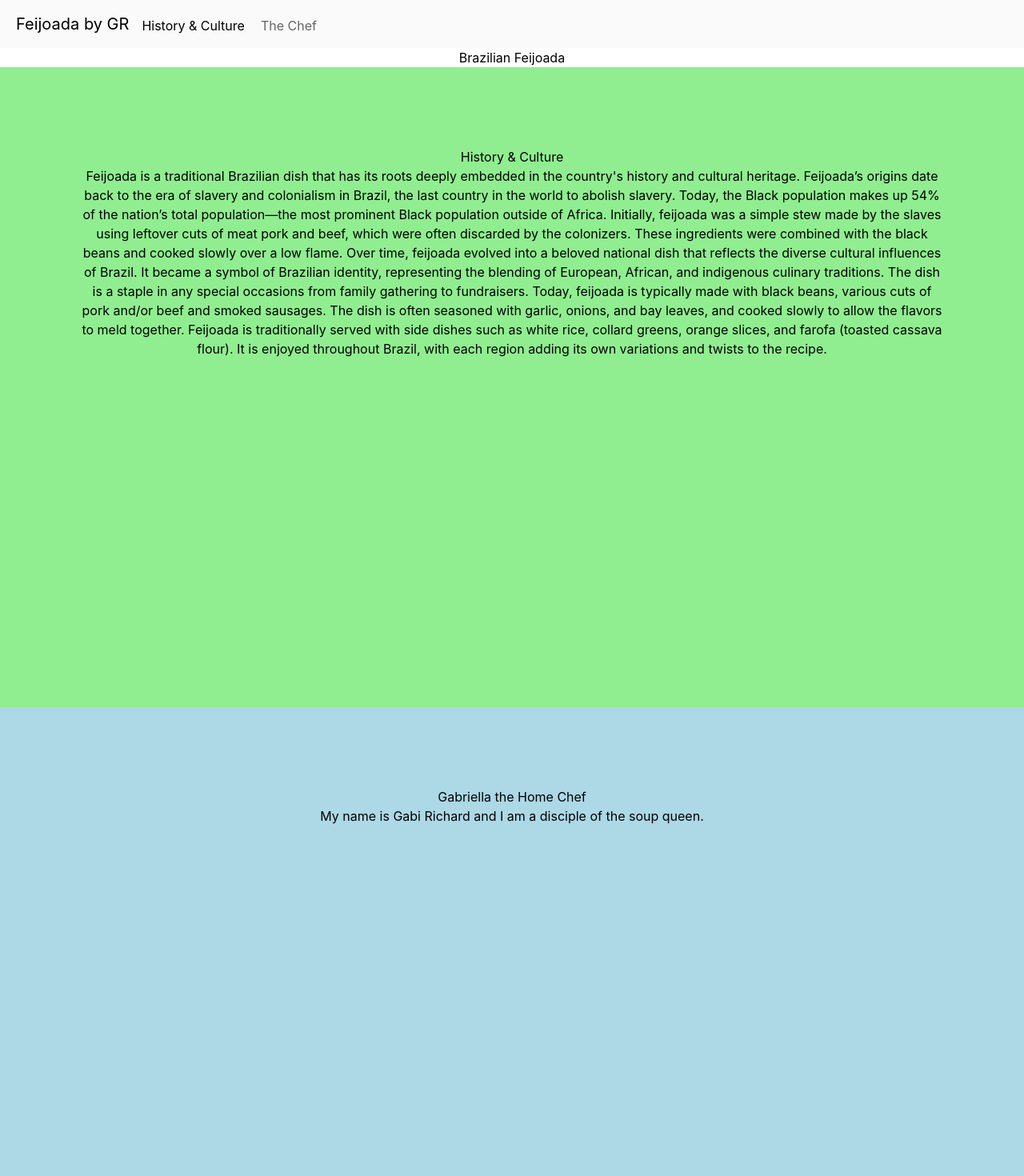
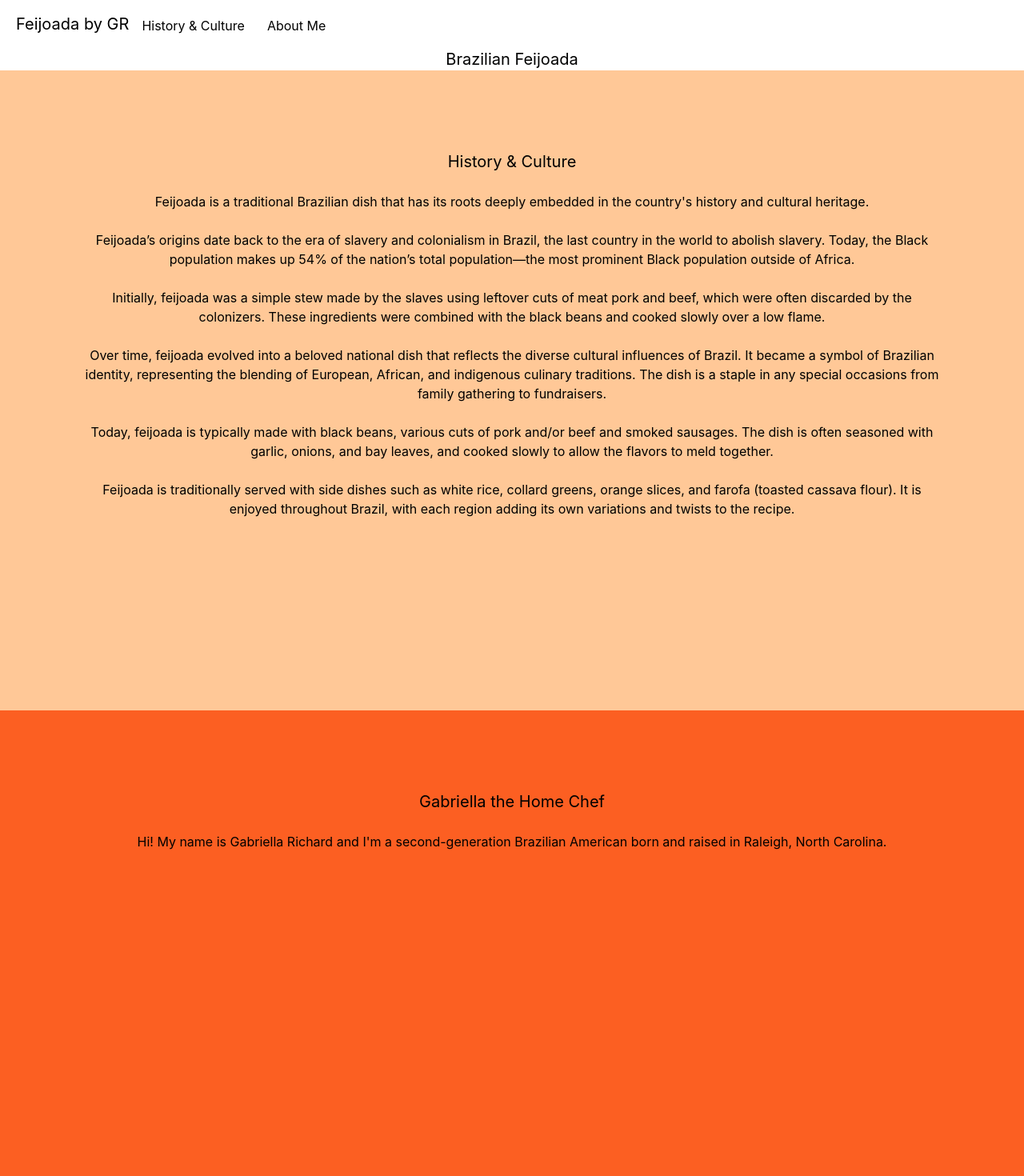
Before and after one commit to asamrodcky/bbl, a React (Create React App) app: page / in a window 1280 px wide. Shown: the top 1470 px of the page at 80% size. Built offline with nearby package versions, Linux system fonts and the light colour scheme.

Commit message:
edited formatting of sections and added back smooth-scroll

```diff
--- a/src/Components/AboutMe.jsx
+++ b/src/Components/AboutMe.jsx
@@ -3,9 +3,11 @@ import { Link, Element } from 'react-scroll';
 const AboutMe = () => {
     return (
         <Element name="aboutme">
-            <section style={{ height: '100vh', backgroundColor: 'lightblue', padding: "100px" }}>
-                <h1>Gabriella the Home Chef</h1>
-                <p>My name is Gabi Richard and I am a disciple of the soup queen.</p>
+            <section style={{ height: '100vh', backgroundColor: '#FC5F22', padding: "100px" }}>
+                <h1 class="text-xl">Gabriella the Home Chef</h1>
+                <br/>
+                <p>Hi! My name is Gabriella Richard and I'm a second-generation Brazilian American
+                    born and raised in Raleigh, North Carolina. </p>
             </section>
         </Element>
     )
--- a/src/Components/Head.jsx
+++ b/src/Components/Head.jsx
@@ -2,14 +2,9 @@ import { Link, Element } from 'react-scroll';
 
 const Head = () => {
     return (
-        <Element name="head">
-            <div className="flex flex-col py-20 text-9xl text-black bg-blue-100 max-md:text-4xl">
-                <div className="mt-80 w-full bg-zinc-300 min-h-[400px] max-md:mt-10 max-md:max-w-full" />
-                <div className="self-end mt-40 mr-40 max-md:mt-10 max-md:mr-2.5 max-md:max-w-full max-md:text-4xl">
-                    Brazilian Feijoada
-                </div>
-            </div>
-        </Element>
+        <div class="bg-sky-400 text-xl">
+            Brazilian Feijoada
+        </div>
     )
 }
 
--- a/src/Components/Navbar.jsx
+++ b/src/Components/Navbar.jsx
@@ -2,10 +2,10 @@ import { Link, Element } from 'react-scroll';
 
 function Navbar0() {
     return (
-        <nav class="shadow-dark-mild relative flex w-full flex-nowrap items-center justify-between bg-zinc-50 py-2 text-neutral-500 hover:text-neutral-700 focus:text-neutral-700 lg:flex-wrap lg:justify-start lg:py-4 dark:bg-neutral-700" data-twe-navbar-ref>
-            <div class="flex w-full flex-wrap items-center justify-between px-3">
+        <nav class="fixed top-0 w-full shadow-md items-center justify-between bg-transparent py-2 text-neutral-500 hover:text-neutral-700 focus:text-neutral-700 lg:flex-wrap lg:justify-start lg:py-4 dark:bg-transparent" data-twe-navbar-ref>
+            <div class="fixed top-0 w-full shadow-md flex w-full flex-wrap items-center justify-between px-3">
                 <div class="ms-2">
-                    <a class="text-xl text-black dark:text-white" href="#">Feijoada by GR</a>
+                    <a class="text-xl text-black dark:text-neutral-700" href="/">Feijoada by GR</a>
                 </div>
                 <button class="block border-0 bg-transparent px-2 text-black/50 hover:no-underline hover:shadow-none focus:no-underline focus:shadow-none focus:outline-none focus:ring-0 lg:hidden dark:text-neutral-200" type="button" data-twe-collapse-init data-twe-target="#navbarSupportedContent2" aria-controls="navbarSupportedContent2" aria-expanded="false" aria-label="Toggle navigation">
                     <span class="[&>svg]:w-7 [&>svg]:stroke-black/50 dark:[&>svg]:stroke-neutral-200">
@@ -18,15 +18,25 @@ function Navbar0() {
                 <div class="!visible mt-2 hidden flex-grow basis-[100%] items-center lg:mt-0 lg:!flex lg:basis-auto" id="navbarSupportedContent2" data-twe-collapse-item>
                     <ul class="list-style-none me-auto flex flex-col ps-0 lg:mt-1 lg:flex-row" data-twe-navbar-nav-ref>
                         <li class="my-4 ps-2 lg:my-0 lg:pe-1 lg:ps-2" data-twe-nav-item-ref>
-                            <a class="text-black lg:px-2 dark:text-white" aria-current="page" href="#" data-twe-nav-link-ref>History & Culture</a>
+                            <a class="text-black lg:px-2 dark:text-neutral-700" aria-current="page" href="#" data-twe-nav-link-ref>
+                                <Link to="aboutsoup" smooth={true} duration={500}>
+                                    History & Culture
+                                </Link>
+                            </a>
                         </li>
-                        <li class="mb-4 ps-2 lg:mb-0 lg:pe-1 lg:ps-0" data-twe-nav-item-ref>
-                            <a class="p-0 text-black/60 transition duration-200 hover:text-black/80 hover:ease-in-out focus:text-black/80 active:text-black/80 motion-reduce:transition-none lg:px-2 dark:text-white/60 dark:hover:text-white/80 dark:focus:text-white/80 dark:active:text-white/80" href="#" data-twe-nav-link-ref>The Chef</a>
+                        <li class="my-4 ps-2 lg:my-0 lg:pe-1 lg:ps-2" data-twe-nav-item-ref>
+                            <a class="text-black lg:px-2 dark:text-neutral-700" aria-current="page" href="#" data-twe-nav-link-ref>
+                                <Link to="aboutme" smooth={true} duration={500}>
+                                    About Me
+                                </Link>
+                            </a>
                         </li>
                     </ul>
                 </div>
             </div>
         </nav>
+
+
 
         // <Navbar sticky="top" expand="lg" className="bg-body-tertiary">
         //     <Container>
@@ -35,14 +45,10 @@ function Navbar0() {
         //         <Navbar.Collapse id="basic-navbar-nav">
         //             <Nav className="mx-auto">
         //                 <Nav.Link>
-        //                     <Link to="aboutsoup" smooth={true} duration={500}>
-        //                         History & Culture
-        //                     </Link>
+
         //                 </Nav.Link>
         //                 <Nav.Link>
-        //                     <Link to="aboutme" smooth={true} duration={500}>
-        //                         About Me
-        //                     </Link>
+
         //                 </Nav.Link>
         //             </Nav>
         //         </Navbar.Collapse>
--- a/src/Components/Soup.jsx
+++ b/src/Components/Soup.jsx
@@ -3,29 +3,40 @@ import { Link, Element } from 'react-scroll';
 const Soup = () => {
     return (
         <Element name="aboutsoup">
-            <section style={{ height: '100vh', backgroundColor: 'lightgreen', padding: "100px" }}>
-                <h1>History & Culture</h1>
-                <p>
+            <section style={{ height: '100vh', backgroundColor: '#FFC897', padding: "100px" }}>
+                <h1 class="text-xl">History & Culture</h1>
+                <br/>
+                <div>
+                    <p class="flex justify-start">
                         Feijoada is a traditional Brazilian dish that has
-                    its roots deeply embedded in the country's history and cultural heritage. Feijoada’s origins
-                    date back to the era of slavery and colonialism in Brazil, the last country in the world to abolish slavery.
+                        its roots deeply embedded in the country's history and cultural heritage.
+                        <br />
+                        <br />
+                        Feijoada’s origins date back to the era of slavery and colonialism in Brazil, the last country in the world to abolish slavery.
                         Today, the Black population makes up 54% of the nation’s total population—the most
                         prominent Black population outside of Africa.
-
+                        <br />
+                        <br />
                         Initially, feijoada was a simple stew made by the slaves using leftover cuts of meat pork and beef,
                         which were often discarded by the colonizers. These ingredients were combined with the black beans
-                    and cooked slowly over a low flame. Over time, feijoada evolved into a beloved national dish that
-                    reflects the diverse cultural influences of Brazil. It became a symbol of Brazilian identity,
+                        and cooked slowly over a low flame.
+                        <br />
+                        <br />
+                        Over time, feijoada evolved into a beloved national dish that reflects the diverse cultural influences of Brazil. It became a symbol of Brazilian identity,
                         representing the blending of European, African, and indigenous culinary traditions. The dish
                         is a staple in any special occasions from family gathering to fundraisers.
-
+                        <br />
+                        <br />
                         Today, feijoada is typically made with black beans, various cuts of pork and/or beef and
                         smoked sausages. The dish is often seasoned with garlic, onions, and bay leaves,
-                    and cooked slowly to allow the flavors to meld together. Feijoada is traditionally
-                    served with side dishes such as white rice, collard greens, orange slices, and
+                        and cooked slowly to allow the flavors to meld together.
+                        <br />
+                        <br />
+                        Feijoada is traditionally served with side dishes such as white rice, collard greens, orange slices, and
                         farofa (toasted cassava flour). It is enjoyed throughout Brazil, with each region
                         adding its own variations and twists to the recipe.
                     </p>
+                </div>
             </section>
         </Element>
     )
```
Lines whose indentation alone changed are shown as unchanged.
